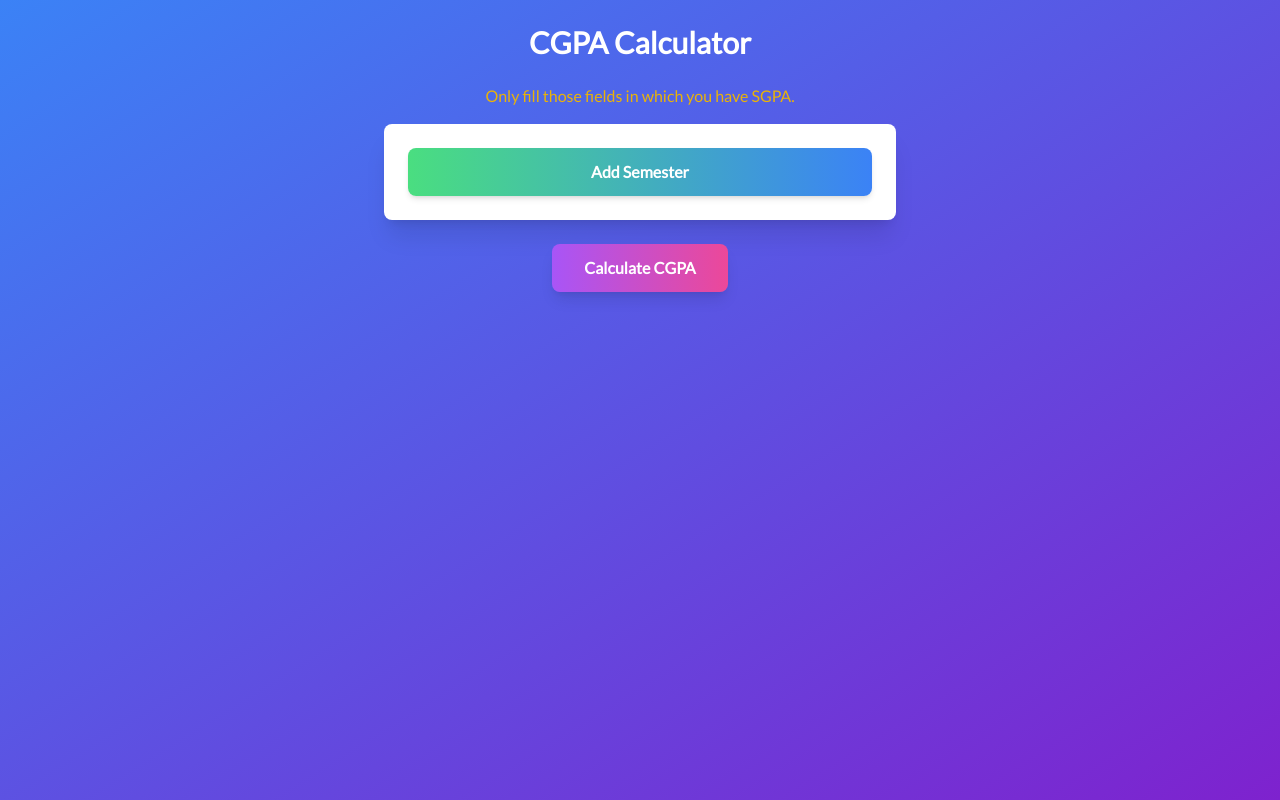
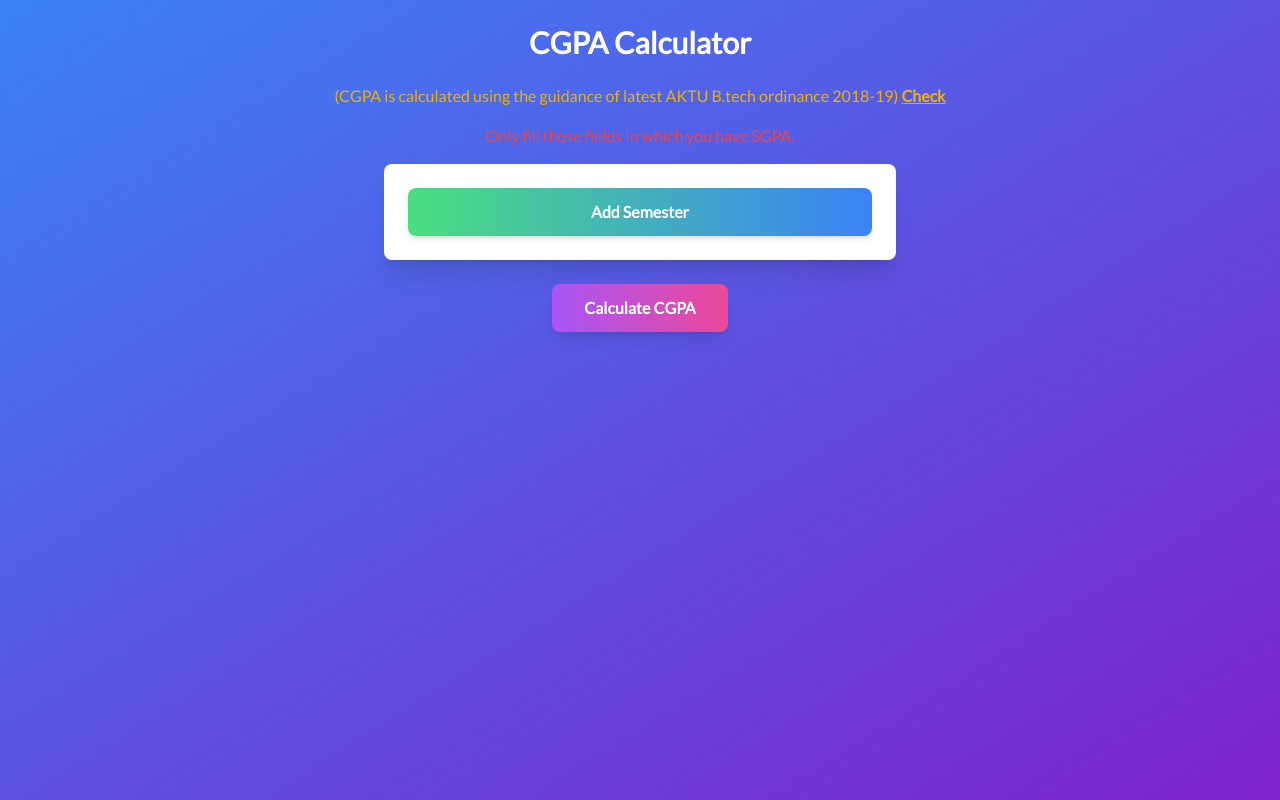
Before and after one commit to AkashGautam0001/dev-doubts, a Next.js app: page / in a window 1280 px wide. Built offline with nearby package versions, Linux system fonts and the light colour scheme.

Commit message:
add message

```diff
--- a/components/FindResult.tsx
+++ b/components/FindResult.tsx
@@ -74,8 +74,18 @@ const CGPACalculator: React.FC = () => {
     <div className="p-6 min-h-screen flex flex-col items-center bg-gradient-to-br from-blue-500 to-purple-700 text-white">
       <h1 className="text-3xl font-bold mb-6">CGPA Calculator</h1>
       <p className="mb-4 text-yellow-500">
+        (CGPA is calculated using the guidance of latest AKTU B.tech ordinance
+        2018-19){" "}
+        <a
+          href="https://aktu.ac.in/bachelors-ordinance.html"
+          className="underline font-bold"
+        >
+          Check
+        </a>
+      </p>
+      <h6 className="mb-4 text-red-500">
         Only fill those fields in which you have SGPA.
-      </p>
+      </h6>
       <div className="w-full max-w-lg bg-white p-6 rounded-lg shadow-xl space-y-6 text-gray-800">
         {semesters.map((semester, index) => (
           <div
```
